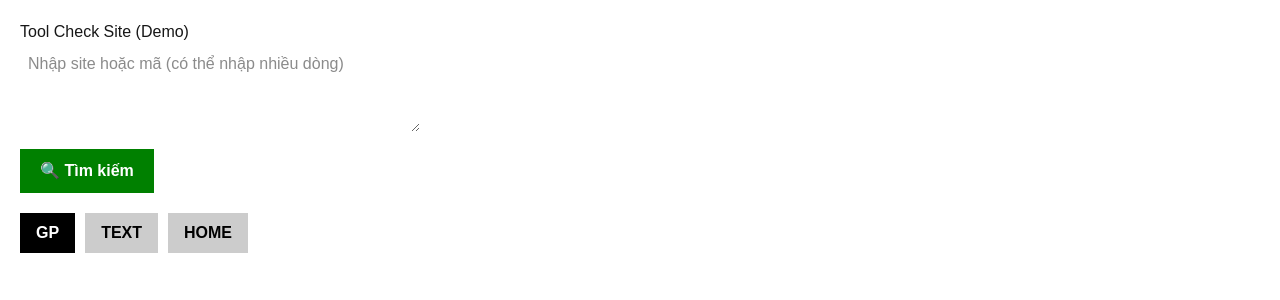
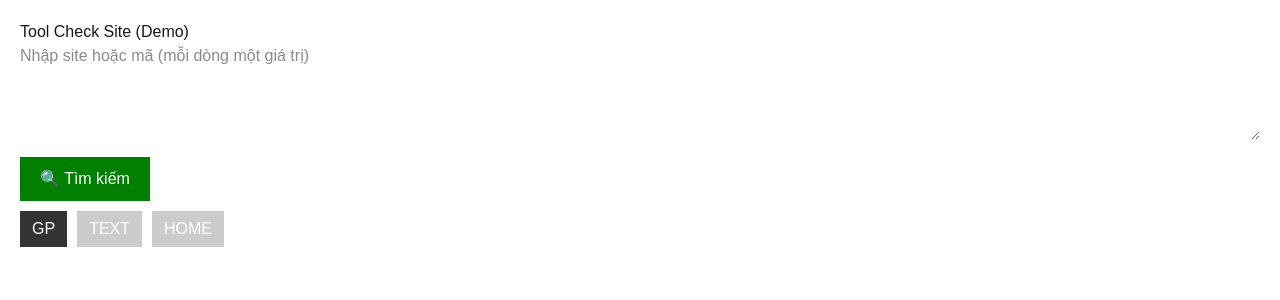
Before and after one commit to toanluong0903/ncc, a Next.js app: page / in a window 1280 px wide. Shown: the top 300 px of the page. Built offline with nearby package versions, Linux system fonts and the light colour scheme.

Commit message:
feat: search GP + TEXT + HOME

```diff
--- a/pages/index.js
+++ b/pages/index.js
@@ -1,103 +1,160 @@
-// pages/index.js
 import { useState } from 'react';
 
 export default function Home() {
-  const [search, setSearch] = useState('');
-  const [mode, setMode] = useState('GP');
-  const [data, setData] = useState([]);
-  const [header, setHeader] = useState([]);
-  const [loading, setLoading] = useState(false);
-  const [error, setError] = useState('');
+  const [query, setQuery] = useState('');
+  const [results, setResults] = useState([]);
+  const [activeSheet, setActiveSheet] = useState('GP'); // Sheet mặc định
+  const [expandedNote, setExpandedNote] = useState(null); // 🆕 state cho ghi chú dài
 
   const handleSearch = async () => {
-    if (!search) {
-      setError('Vui lòng nhập từ khóa tìm kiếm');
-      return;
-    }
+    if (!query.trim()) return;
 
-    setLoading(true);
-    setError('');
     try {
-      const res = await fetch('/api/check', {
-        method: 'POST',
-        headers: { 'Content-Type': 'application/json' },
-        body: JSON.stringify({ search, mode }),
-      });
-      const json = await res.json();
-      if (res.ok) {
-        setHeader(json.header);
-        setData(json.result);
+      const response = await fetch(`/api/check?query=${encodeURIComponent(query)}&sheet=${activeSheet}`);
+      const data = await response.json();
+      if (data.error) {
+        setResults([]);
+        alert(data.error);
       } else {
-        setError(json.error || 'Có lỗi xảy ra');
+        setResults(data);
       }
     } catch (err) {
-      setError('Lỗi kết nối server');
-    } finally {
-      setLoading(false);
+      console.error(err);
+      alert('Lỗi khi tìm kiếm');
     }
   };
 
   return (
-    <div style={{ padding: '20px', fontFamily: 'sans-serif' }}>
+    <div style={{ padding: '20px', fontFamily: 'Arial' }}>
       <h2>Tool Check Site (Demo)</h2>
 
-      {/* Input Search */}
+      {/* Ô nhập query */}
       <textarea
-        placeholder="Nhập site hoặc mã (có thể nhập nhiều dòng)"
-        value={search}
-        onChange={(e) => setSearch(e.target.value)}
-        rows={3}
-        style={{ width: '400px', padding: '8px', fontSize: '16px' }}
-      />
-      <br />
-      <button onClick={handleSearch} style={{ marginTop: '10px', padding: '10px 20px', background: 'green', color: 'white', fontWeight: 'bold' }}>
+        rows="4"
+        style={{ width: '100%', marginBottom: '10px' }}
+        placeholder="Nhập site hoặc mã (mỗi dòng một giá trị)"
+        value={query}
+        onChange={(e) => setQuery(e.target.value)}
+      ></textarea>
+
+      {/* Nút tìm kiếm */}
+      <button
+        onClick={handleSearch}
+        style={{ background: 'green', color: 'white', padding: '10px 20px', border: 'none', cursor: 'pointer' }}
+      >
         🔍 Tìm kiếm
       </button>
 
-      {/* Tabs */}
-      <div style={{ marginTop: '20px' }}>
-        {['GP', 'TEXT', 'HOME'].map((tab) => (
+      {/* Tab chuyển sheet */}
+      <div style={{ marginTop: '10px' }}>
+        {['GP', 'TEXT', 'HOME'].map((sheet) => (
           <button
-            key={tab}
-            onClick={() => setMode(tab)}
+            key={sheet}
+            onClick={() => setActiveSheet(sheet)}
             style={{
               marginRight: '10px',
-              padding: '8px 16px',
-              background: mode === tab ? 'black' : '#ccc',
-              color: mode === tab ? 'white' : 'black',
-              fontWeight: 'bold',
+              padding: '6px 12px',
+              background: activeSheet === sheet ? '#333' : '#ccc',
+              color: 'white',
+              border: 'none',
+              cursor: 'pointer'
             }}
           >
-            {tab}
+            {sheet}
           </button>
         ))}
       </div>
 
-      {/* Loading/Error */}
-      {loading && <p>⏳ Đang tìm kiếm...</p>}
-      {error && <p style={{ color: 'red' }}>{error}</p>}
-
-      {/* Table */}
-      {data.length > 0 && (
-        <table border="1" cellPadding="5" style={{ marginTop: '20px', borderCollapse: 'collapse', width: '100%' }}>
-          <thead>
+      {/* Bảng kết quả */}
+      {results.length > 0 && (
+        <table
+          border="1"
+          cellPadding="5"
+          style={{ borderCollapse: 'collapse', width: '100%', marginTop: '20px', fontSize: '14px' }}
+        >
+          <thead style={{ background: '#f2f2f2' }}>
             <tr>
-              {header.map((h, i) => (
-                <th key={i}>{h}</th>
+              {[
+                'CS',
+                'Tình Trạng',
+                'Bóng',
+                'BET',
+                'Site',
+                'Chủ đề',
+                'DR',
+                'Traffic',
+                'Ghi Chú',
+                'Giá Bán',
+                'Giá Mua',
+                'HH',
+                'Giá Cuối',
+                'LN',
+                'Time',
+                'Tên',
+                'Mã'
+              ].map((col, idx) => (
+                <th key={idx}>{col}</th>
               ))}
             </tr>
           </thead>
           <tbody>
-            {data.map((row, idx) => (
+            {results.map((row, idx) => (
               <tr key={idx}>
-                {row.map((cell, cidx) => (
-                  <td key={cidx}>{cell}</td>
-                ))}
+                {row.map((cell, cidx) => {
+                  // 🆕 Ẩn ghi chú dài hơn 30 ký tự
+                  if (cidx === 8 && cell && cell.length > 30) {
+                    return (
+                      <td
+                        key={cidx}
+                        style={{ cursor: 'pointer', color: 'blue' }}
+                        onClick={() => setExpandedNote(cell)}
+                        title="Click để xem đầy đủ"
+                      >
+                        {cell.slice(0, 30)}...
+                      </td>
+                    );
+                  }
+                  return <td key={cidx}>{cell}</td>;
+                })}
               </tr>
             ))}
           </tbody>
         </table>
       )}
+
+      {/* 🆕 Popup hiện ghi chú đầy đủ */}
+      {expandedNote && (
+        <div
+          style={{
+            position: 'fixed',
+            top: '50%',
+            left: '50%',
+            transform: 'translate(-50%, -50%)',
+            background: 'white',
+            padding: '20px',
+            boxShadow: '0px 0px 10px rgba(0,0,0,0.3)',
+            zIndex: 1000,
+            maxWidth: '600px'
+          }}
+        >
+          <h3>Ghi Chú</h3>
+          <p>{expandedNote}</p>
+          <button
+            onClick={() => setExpandedNote(null)}
+            style={{
+              marginTop: '10px',
+              padding: '8px 16px',
+              background: 'red',
+              color: 'white',
+              fontWeight: 'bold',
+              border: 'none',
+              cursor: 'pointer'
+            }}
+          >
+            Đóng
+          </button>
+        </div>
+      )}
     </div>
   );
 }
```
